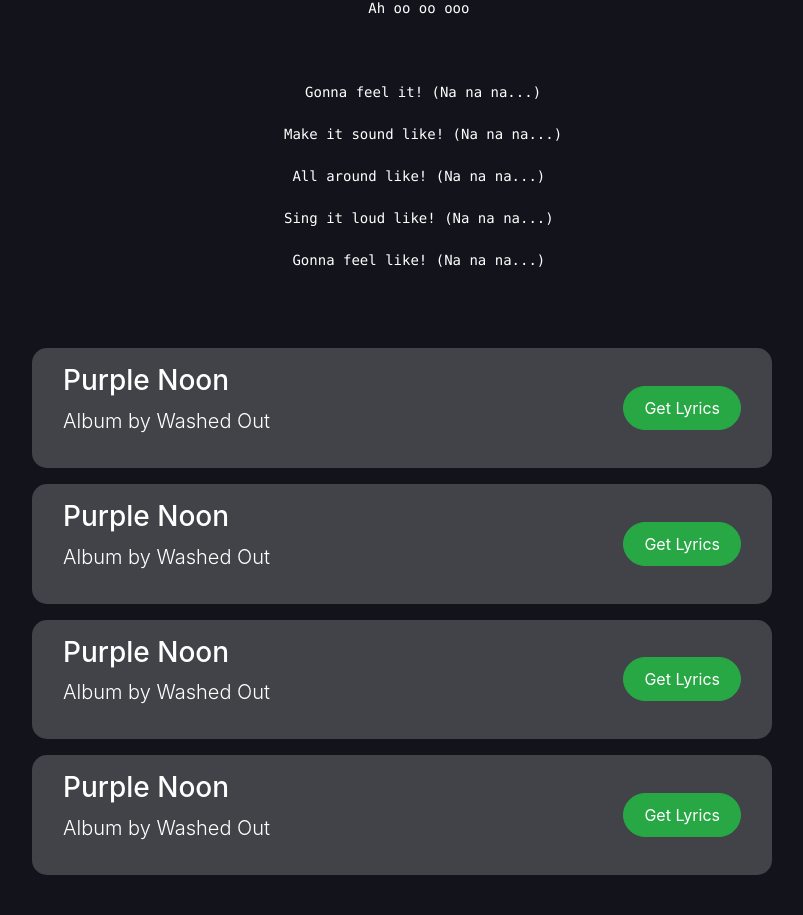
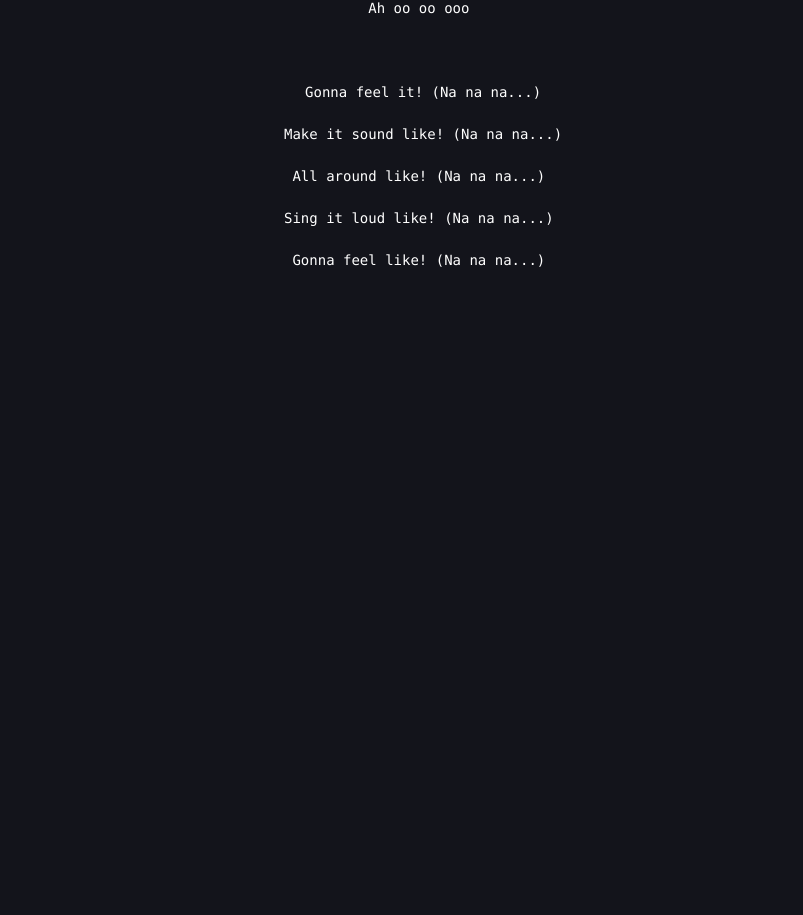
Before and after one commit to razwanhossainifaz/hard-rock, a plain HTML site: page index.html in a window 1280 px wide. Shown: the part 2394-3309 px from the top of the page, without its empty margins (238-1041 px from the left). After the commit the page ends 2702 px from the top, so only its background shows below. Drawn offline with nearby package versions, Linux system fonts and the light colour scheme.

Commit message:
hard rock done

```diff
--- a/index.html
+++ b/index.html
@@ -161,55 +161,7 @@
 
     Gonna feel like! (Na na na...)
                 </pre>
-            </div>
-            <!-- === Fancy results === -->
-            <div class="search-result col-md-8 mx-auto py-4">
-                <!-- single result -->
-                <div class="single-result row align-items-center my-3 p-3">
-                    <div class="col-md-9">
-                        <h3 class="lyrics-name">Purple Noon</h3>
-                        <p class="author lead">Album by <span>Washed Out</span></p>
-                    </div>
-                    <div class="col-md-3 text-md-right text-center">
-                        <button class="btn btn-success">Get Lyrics</button>
-                    </div>
-                </div>
-                <!-- ./ single result -->
 
-                <!-- single result -->
-                <div class="single-result row align-items-center my-3 p-3">
-                    <div class="col-md-9">
-                        <h3 class="lyrics-name">Purple Noon</h3>
-                        <p class="author lead">Album by <span>Washed Out</span></p>
-                    </div>
-                    <div class="col-md-3 text-md-right text-center">
-                        <button class="btn btn-success">Get Lyrics</button>
-                    </div>
-                </div>
-                <!-- ./ single result -->
-                <!-- single result -->
-                <div class="single-result row align-items-center my-3 p-3">
-                    <div class="col-md-9">
-                        <h3 class="lyrics-name">Purple Noon</h3>
-                        <p class="author lead">Album by <span>Washed Out</span></p>
-                    </div>
-                    <div class="col-md-3 text-md-right text-center">
-                        <button class="btn btn-success">Get Lyrics</button>
-                    </div>
-                </div>
-                <!-- ./ single result -->
-                <!-- single result -->
-                <div class="single-result row align-items-center my-3 p-3">
-                    <div class="col-md-9">
-                        <h3 class="lyrics-name">Purple Noon</h3>
-                        <p class="author lead">Album by <span>Washed Out</span></p>
-                    </div>
-                    <div class="col-md-3 text-md-right text-center">
-                        <button class="btn btn-success">Get Lyrics</button>
-                    </div>
-                </div>
-                <!-- ./ single result -->
-            </div>
 
 
 
--- a/script.js
+++ b/script.js
@@ -55,7 +55,7 @@ result.addEventListener('click', e=>{
         const artist = clickedElement.getAttribute('data-artist');
         const songTitle = clickedElement.getAttribute('data-songtitle');
 
-        getLyrics(artist, songTitle)
+        getLyrics(artist , songTitle)
     }
 })
 
```
